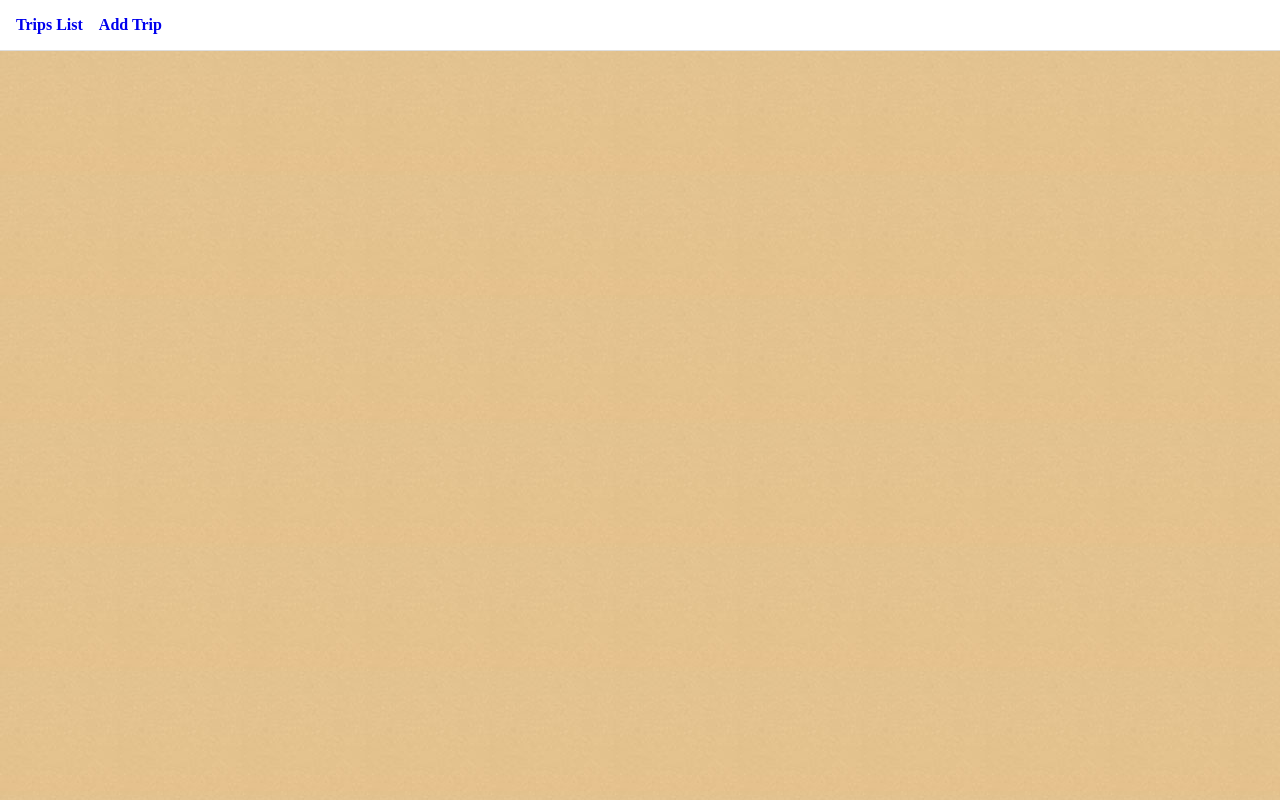
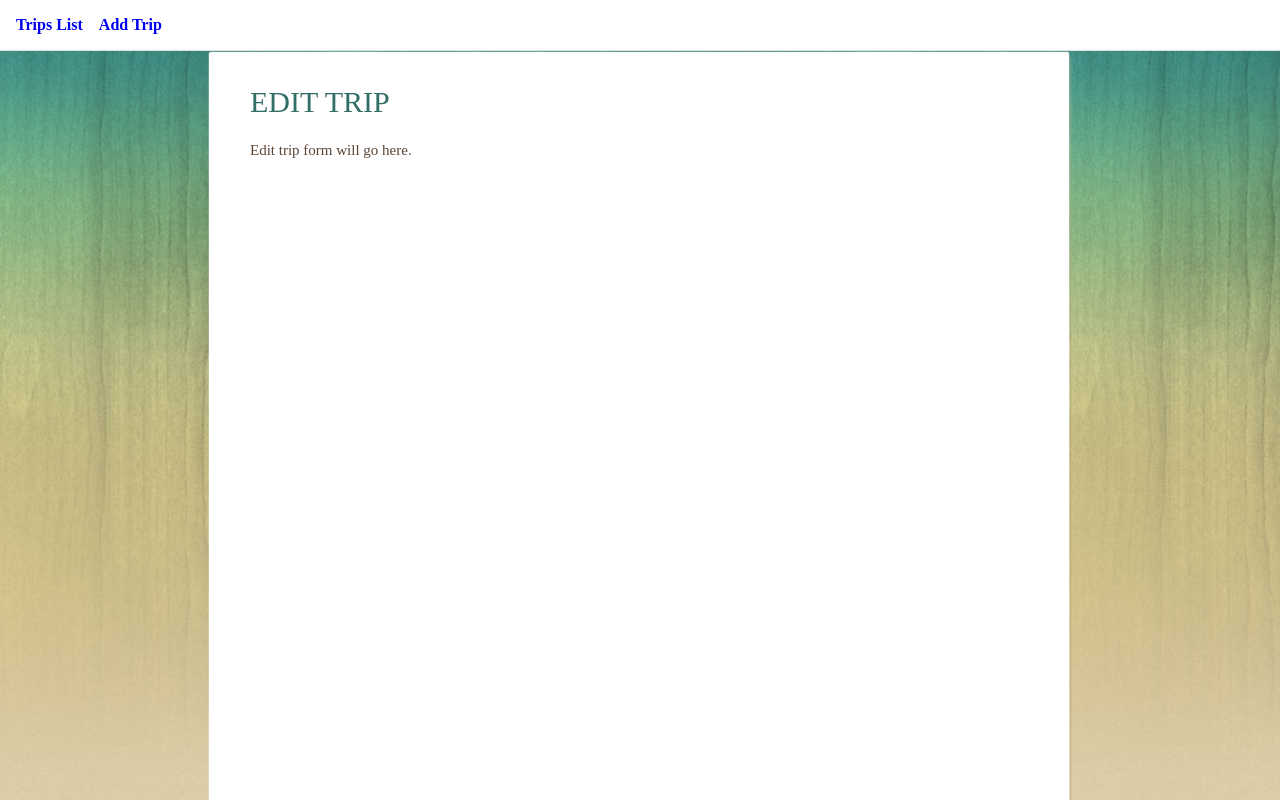
Before and after one commit to FIV95/CS465, an Angular app in the folder travlr/app_admin/: page /edit-trip/1 in a window 1280 px wide. Before the commit this address led to /. Shown: the top 800 px of the page. Built offline with nearby package versions, Linux system fonts and the light colour scheme.

Commit message:
Add Angular edit trip route

```diff
--- a/travlr/app_admin/src/app/app.routes.ts
+++ b/travlr/app_admin/src/app/app.routes.ts
@@ -2,8 +2,10 @@ import { Routes } from '@angular/router';
 
 import { TripListingComponent } from './trip-listing/trip-listing.component';
 import { AddTripComponent } from './add-trip/add-trip.component';
+import { EditTripComponent } from './edit-trip/edit-trip.component';
 
 export const routes: Routes = [
   { path: '', component: TripListingComponent },
-  { path: 'add-trip', component: AddTripComponent }
+  { path: 'add-trip', component: AddTripComponent },
+  { path: 'edit-trip/:tripCode', component: EditTripComponent }
 ];
--- /dev/null
+++ b/travlr/app_admin/src/app/edit-trip/edit-trip.component.html
@@ -0,0 +1,14 @@
+<div id="background">
+  <div id="page">
+    <div id="contents">
+      <div class="box">
+        <div>
+          <div class="body">
+            <h1>Edit Trip</h1>
+            <p>Edit trip form will go here.</p>
+          </div>
+        </div>
+      </div>
+    </div>
+  </div>
+</div>
--- a/travlr/app_admin/src/app/trip-card/trip-card.component.html
+++ b/travlr/app_admin/src/app/trip-card/trip-card.component.html
@@ -8,4 +8,8 @@
     <strong>Resort:</strong> {{ trip.resort }}<br>
     <strong>Per Person:</strong> ${{ trip.perPerson }}
   </p>
+
+  <p>
+    <a [routerLink]="['/edit-trip', trip.code]">Edit</a>
+  </p>
 </li>
--- a/travlr/app_admin/src/app/trip-card/trip-card.component.ts
+++ b/travlr/app_admin/src/app/trip-card/trip-card.component.ts
@@ -1,11 +1,13 @@
 import { Component, Input } from '@angular/core';
 import { CommonModule } from '@angular/common';
+import { RouterLink } from '@angular/router';
+
 import { Trip } from '../trip-listing/trip-listing.component';
 
 @Component({
   selector: 'app-trip-card',
   standalone: true,
-  imports: [CommonModule],
+  imports: [CommonModule, RouterLink],
   templateUrl: './trip-card.component.html',
   styleUrl: './trip-card.component.css'
 })
```
Also changed, not shown: travlr/app_admin/src/app/edit-trip/edit-trip.component.ts (added, +12 -0 lines), travlr/app_admin/src/app/edit-trip/edit-trip.component.css (added), 1 other file (tests, documents, lock files or other folders).
